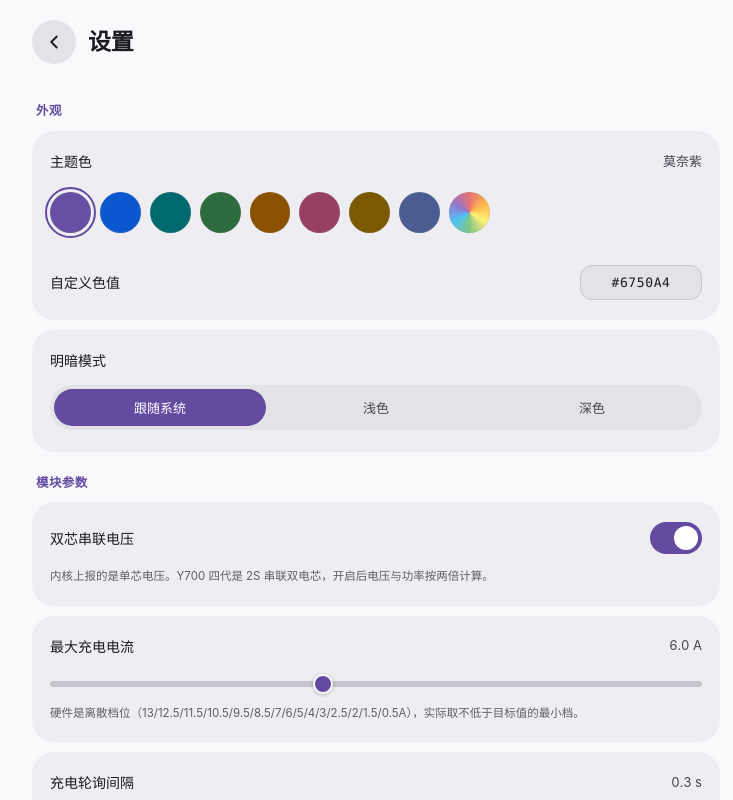
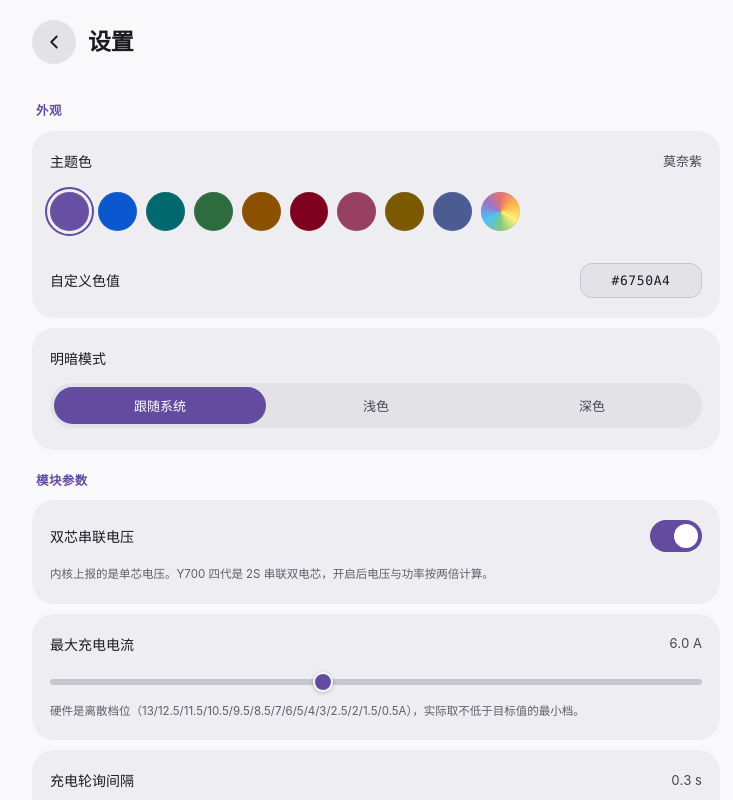
Before and after one commit to mikuplus/y700-coloros-charge-keepalive, a plain HTML site: page webroot/index.html in a window 1280 px wide. Both pictures are taken after a click on the button "设置". Shown: the whole page, without its empty margins (264-997 px from the left). Drawn offline with Linux system fonts and the light colour scheme.

Commit message:
feat(webui): 主题色增加勃艮第红 #800020
预设从 8 个增至 9 个，色板改 10 列排布（9 色 + 自定义彩虹圈）。
深色模式下 primaryContainer 为 #860a24，配浅色文字对比度足够。

```diff
--- a/webroot/index.html
+++ b/webroot/index.html
@@ -107,7 +107,7 @@
   .row-value{font-size:13px;color:var(--on-surface-variant);font-variant-numeric:tabular-nums}
   .row-value.mono{font-family:ui-monospace,Menlo,monospace;font-size:11.5px}
 
-  .swatches{display:grid;grid-template-columns:repeat(9,1fr);gap:9px;padding:6px 0 18px;max-width:440px}
+  .swatches{display:grid;grid-template-columns:repeat(10,1fr);gap:9px;padding:6px 0 18px;max-width:470px}
   .sw{
     aspect-ratio:1;border-radius:50%;border:none;cursor:pointer;
     position:relative;transition:transform .15s;padding:0;
@@ -492,6 +492,7 @@ var PRESETS = [
   { hex: "#00696E", name: "湖水青" },
   { hex: "#2E6C3F", name: "苔原绿" },
   { hex: "#8B5000", name: "琥珀橙" },
+  { hex: "#800020", name: "勃艮第红" },
   { hex: "#984061", name: "胭脂粉" },
   { hex: "#7A5900", name: "沙丘褐" },
   { hex: "#4A5C92", name: "雾霭蓝" }
```
